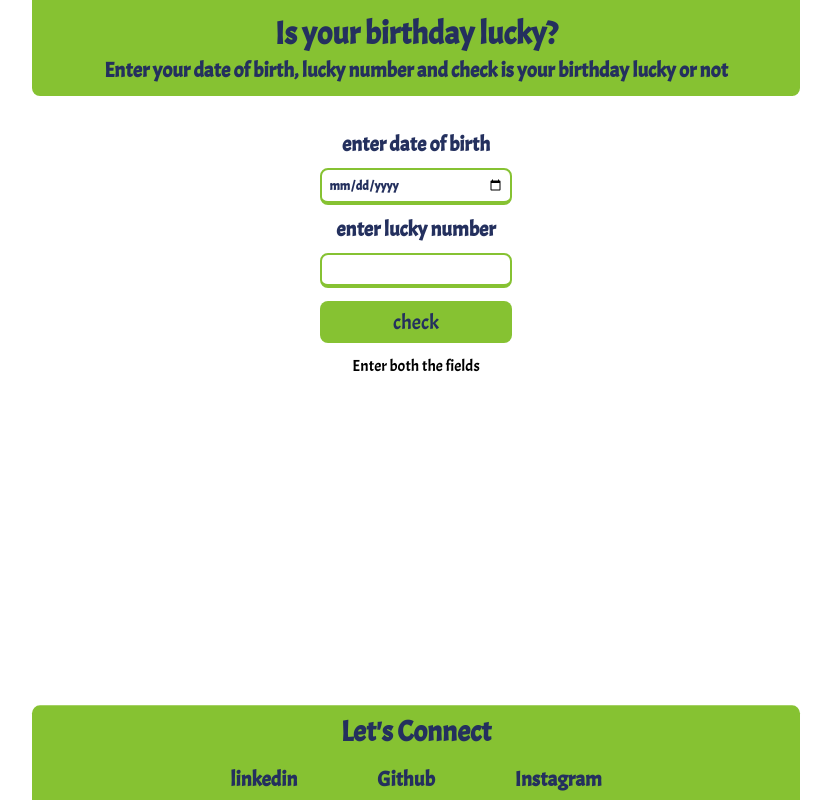
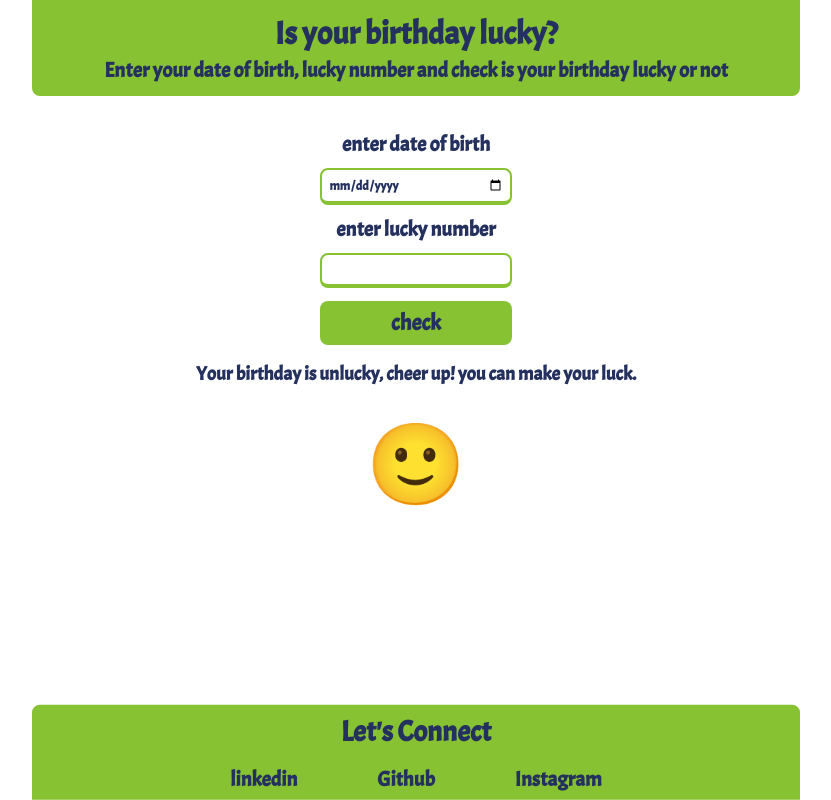
Before and after one commit to SaiPriya01/NeogMark-11, a plain HTML site: page index.html in a window 1280 px wide. Both pictures are taken after a click on the button "check". Shown: the whole page, without its empty margins (224-1055 px from the left). Drawn offline with Linux system fonts and the light colour scheme.

Commit message:
code changes done

```diff
--- a/index.html
+++ b/index.html
@@ -25,6 +25,7 @@
                 check
             </button>
             <p class="msg"></p>
+            <p class="emoji"></p>
         </div>
         <footer class="footer">
             <h2>Let's Connect</h2>
--- a/index.js
+++ b/index.js
@@ -2,35 +2,25 @@ const dob_input = document.querySelector("#dob-input");
 const luckynum = document.querySelector("#lucky-number");
 const chckbtn = document.querySelector(".chck-btn");
 const message = document.querySelector(".msg");
+const emoji = document.querySelector(".emoji");
 var sum = 0;
-chckbtn.addEventListener('click', function() {
-    var dob = dob_input.value;
-    calculatSum(dob);
-    if (sum && dob) {
-        checkLuck(sum, luckynum);
-    } else {
-        message.innerText = "Enter both the fields";
+chckbtn.addEventListener('click',function(){
+    let dob=dob_input.value;
+    dob=dob.replaceAll("-","");
+    let sum=0;
+    for(i=0;i<=dob.length;i++){
+        sum+=Number(dob.charAt(i));
     }
-    console.log("Check btn")
+    console.log(sum);
+    if(sum%(luckynum.value)==0){
+        console.log("Birthday is lucky");
+        message.innerText = "Your birthday is lucky."
+        emoji.innerText = "🚀"
+    }
+    else{
+        console.log("Your birthday is not lucky")
+        message.innerText = "Your birthday is unlucky, cheer up! you can make your luck."
+        emoji.innerText = "🙂"
+    }
 
 });
-
-function calculatSum(dob) {
-     dob = dob.replaceAll("-", "");
-
-    for (i = 0; i < dob.length; i++) {
-        sum += Number(dob.charAt(i));
-    }
-    console.log(sum);
-    return sum;
-}
-
-function checkLuck(sum, luckynum) {
-    if (sum % luckynum == 0) {
-        console.log("Birthday is lucky");
-        message.innerText = "Your birthday is lucky"
-    } else {
-        console.log("Your birthday is not lucky")
-        message.innerText = "Your birthday is unlucky, cheer up! you can make your luck"
-    }
-}
--- a/style.css
+++ b/style.css
@@ -69,8 +69,8 @@ button{
     padding: 0.5rem;
     background: var(--primary-color);
     color: var(--secondary-color);
-    font-size: 1.3rem;
-    font-weight: 500;
+    font-size: 1.4rem;
+    font-weight: 600;
     border: none;
     border-radius: 00.5rem;
     cursor: pointer;
@@ -101,3 +101,15 @@ button{
     font-weight: 600;
     text-decoration: none;
 }
+.msg{
+    color: var(--secondary-color);
+    font-size: 1.2rem;
+    font-weight: 600;
+    padding: 0.3rem;
+}
+.emoji{
+    margin-top: 1rem;
+    font-size: 5rem;
+    padding: 0.5rem;
+
+}
```
